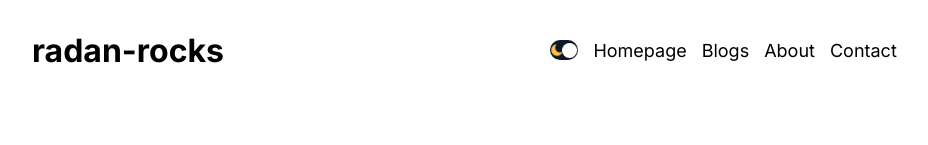
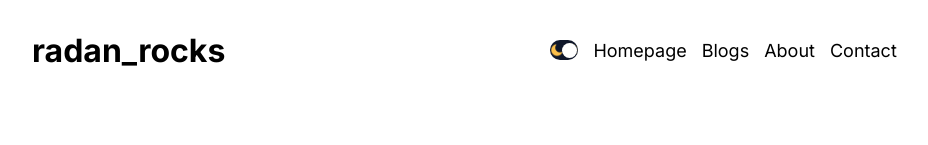
Before and after one commit to Marshal-Nadar/test-blog, a Next.js app: page / in a window 1280 px wide. Shown: the top 145 px of the page, without its empty margins (176-1104 px from the left). Built offline with nearby package versions, Linux system fonts and the light colour scheme.

Commit message:
Fixed config

```diff
--- a/next.config.js
+++ b/next.config.js
@@ -3,6 +3,11 @@
   images: {
     domains: ['lh3.googleusercontent.com', 'firebasestorage.googleapis.com'],
   },
+  exportPathMap: function () {
+    return {
+      '/': { page: '/' },
+    };
+  },
   trailingSlash: true,
 };
 
--- a/src/components/navbar/Navbar.jsx
+++ b/src/components/navbar/Navbar.jsx
@@ -15,7 +15,7 @@
         <Image src="/youtube.png" alt="youtube" width={24} height={24} />
       </div> */}
 
-      <div className={styles.logo}>radan-rocks</div>
+      <div className={styles.logo}>radan_rocks</div>
       <div className={styles.links}>
         <ThemeToggle />
         <Link href='/' className={styles.link}>
```
Also changed, not shown: 1 other file (tests, documents, lock files or other folders).
